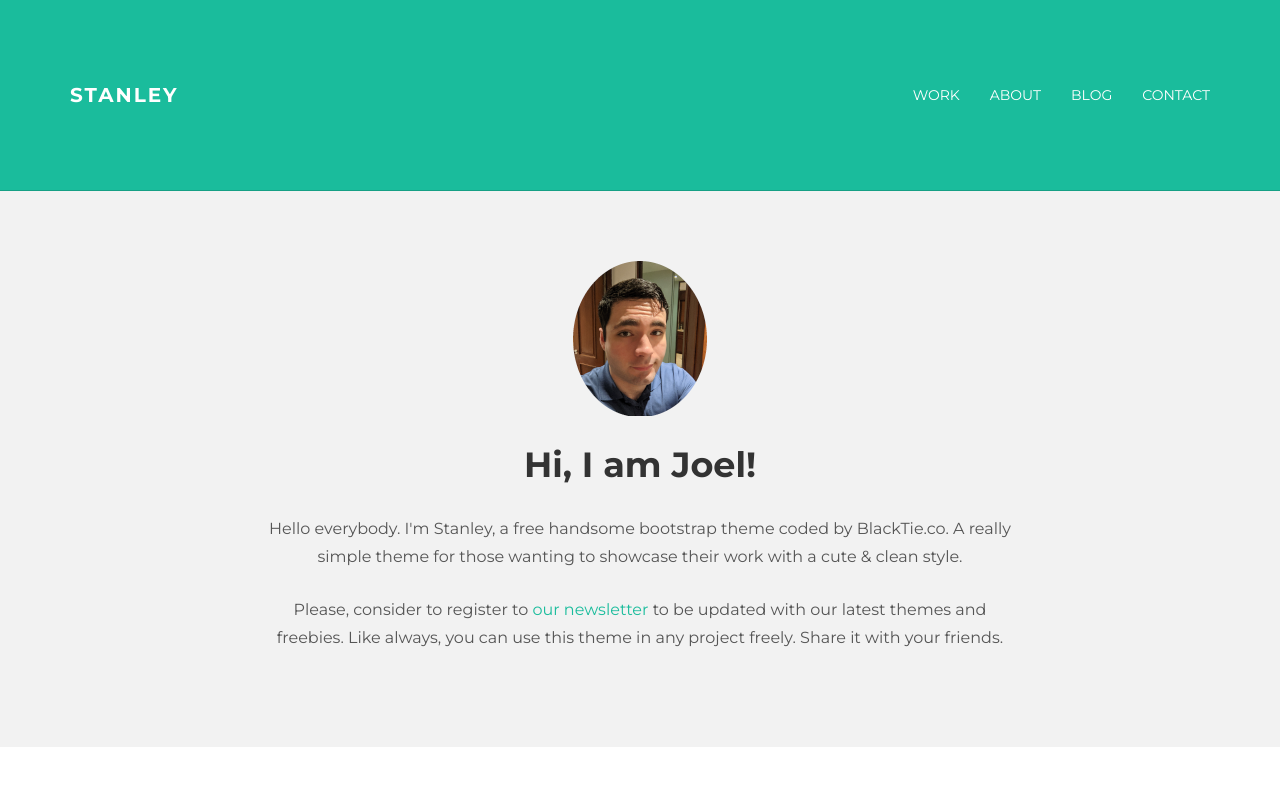
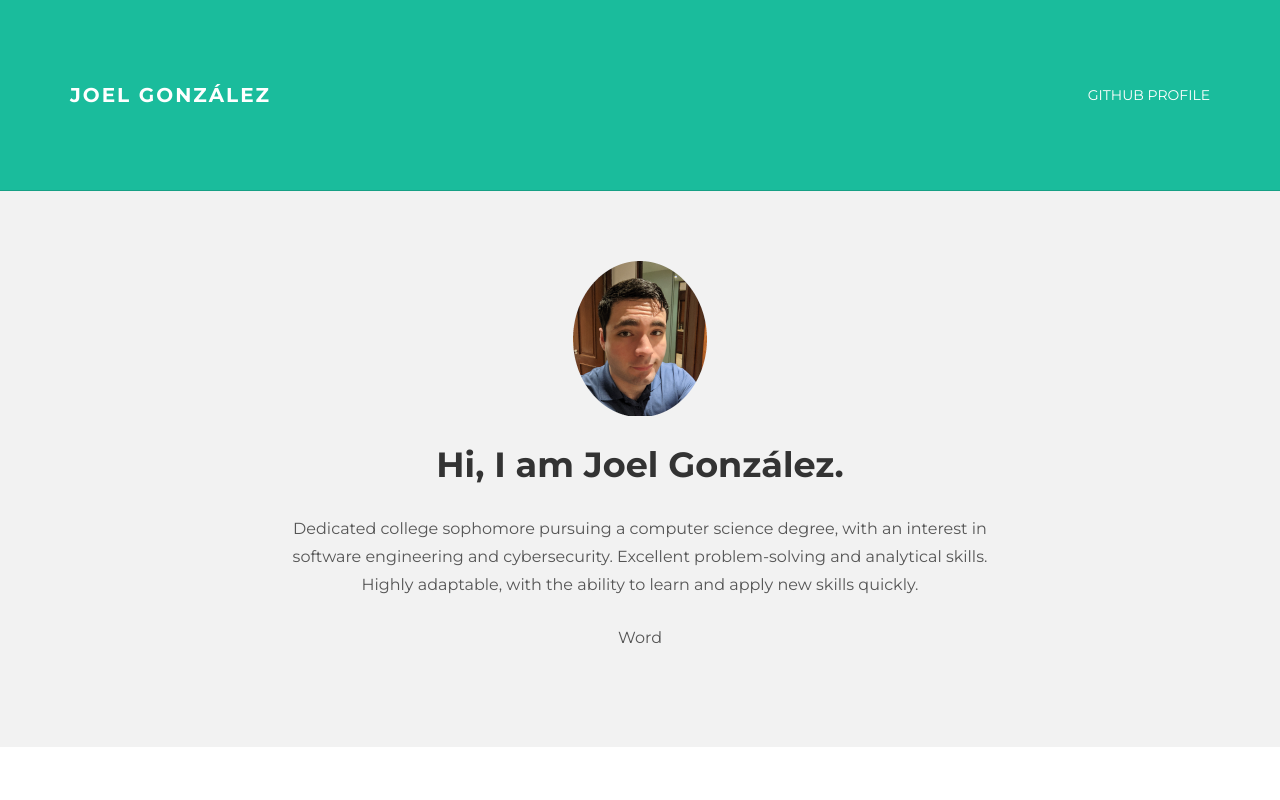
Before and after one commit to JG-CS/JG-CS.github.io, a plain HTML site: page index.html in a window 1280 px wide. Shown: the top 800 px of the page. Drawn offline with nearby package versions, Linux system fonts and the light colour scheme.

Commit message:
updated description

```diff
--- a/index.html
+++ b/index.html
@@ -39,14 +39,11 @@
             <span class="icon-bar"></span>
             <span class="icon-bar"></span>
           </button>
-          <a class="navbar-brand" href="index.html">STANLEY</a>
+          <a class="navbar-brand" href="index.html">JOEL GONZÁLEZ</a>
         </div>
         <div class="navbar-collapse collapse">
           <ul class="nav navbar-nav navbar-right">
-            <li><a href="work.html">Work</a></li>
-            <li><a href="about.html">About</a></li>
-            <li><a href="blog.html">Blog</a></li>
-            <li><a href="contact.html">Contact</a></li>
+            <li><a href="https://github.com/JG-CS">GitHub Profile</a></li>
           </ul>
         </div><!--/.nav-collapse -->
       </div>
@@ -58,9 +55,9 @@
 			<div class="row">
 				<div class="col-lg-8 col-lg-offset-2 centered">
 					<img src="assets/img/user1.png" alt="Picture of myself">
-					<h1>Hi, I am Joel!</h1>
-					<p>Hello everybody. I'm Stanley, a free handsome bootstrap theme coded by BlackTie.co. A really simple theme for those wanting to showcase their work with a cute & clean style.</p>
-					<p>Please, consider to register to <a href="http://eepurl.com/IcgkX">our newsletter</a> to be updated with our latest themes and freebies. Like always, you can use this theme in any project freely. Share it with your friends.</p>
+					<h1>Hi, I am Joel González.</h1>
+					<p>Dedicated college sophomore pursuing a computer science degree, with an interest in software engineering and cybersecurity.  Excellent problem-solving and analytical skills. Highly adaptable, with the ability to learn and apply new skills quickly.</p>
+					<p> Word</p>
 
 				</div><!-- /col-lg-8 -->
 			</div><!-- /row -->
```
